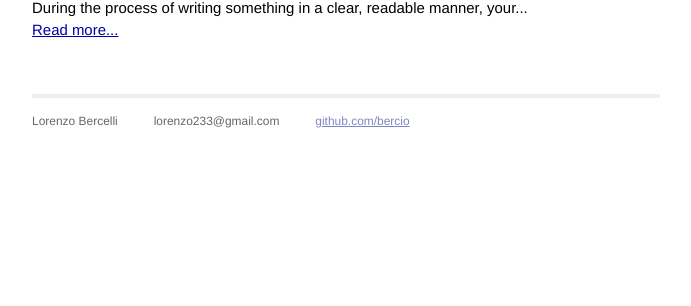
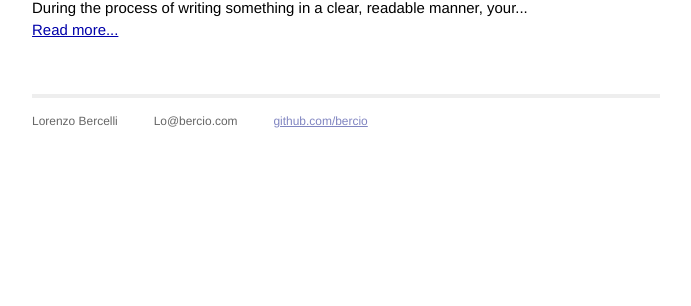
Before and after one commit to Bercio/bercio.github.io, a Jekyll site: the page built from index.html, in a window 1280 px wide. Shown: the part 337-643 px from the top of the page, without its empty margins (294-985 px from the left). Built offline with Jekyll 4.4.1, drawn with Linux system fonts in a browser that asks for light colours.

Commit message:
updated email field

```diff
--- a/_layouts/default.html
+++ b/_layouts/default.html
@@ -31,7 +31,7 @@
               </div>
               <div class="contact">
                 <p>
-                  lorenzo233@gmail.com<br />
+                  Lo@bercio.com<br />
                 </p>
               </div>
               <div class="contact">
```
